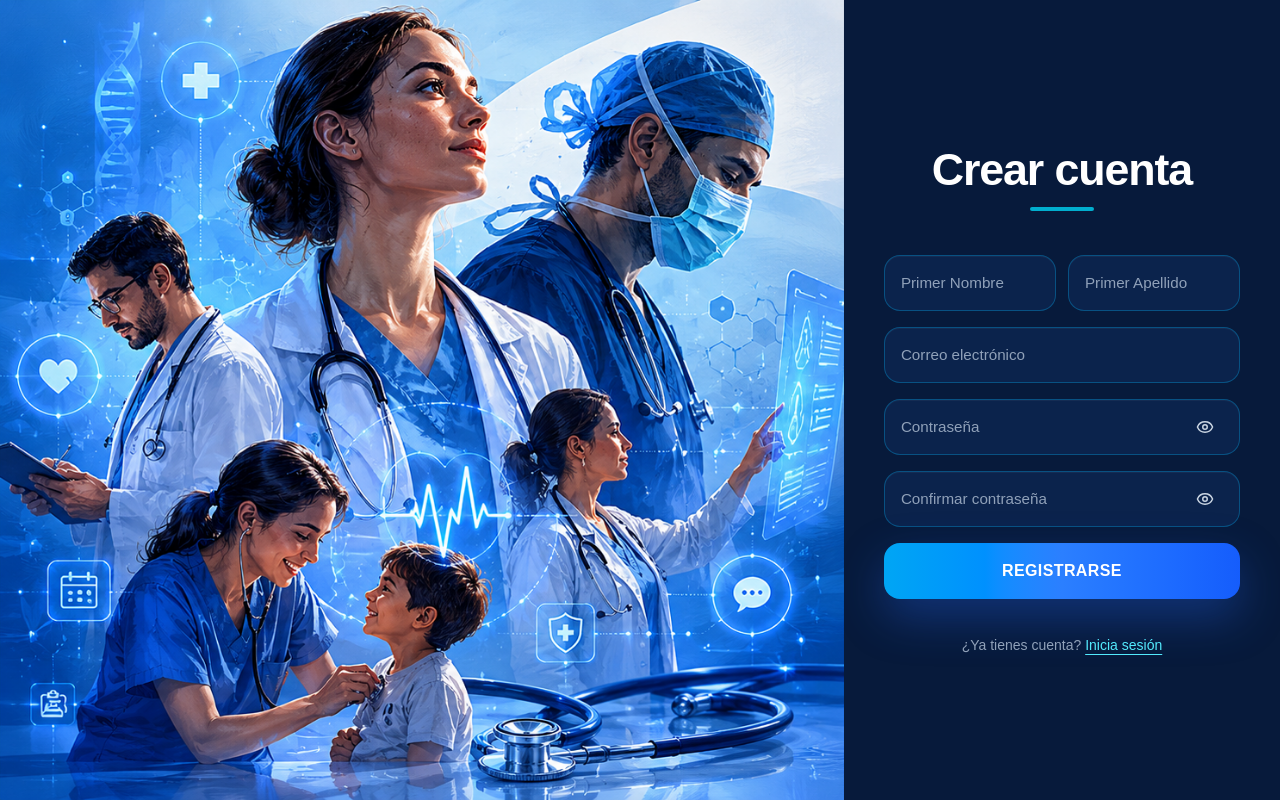
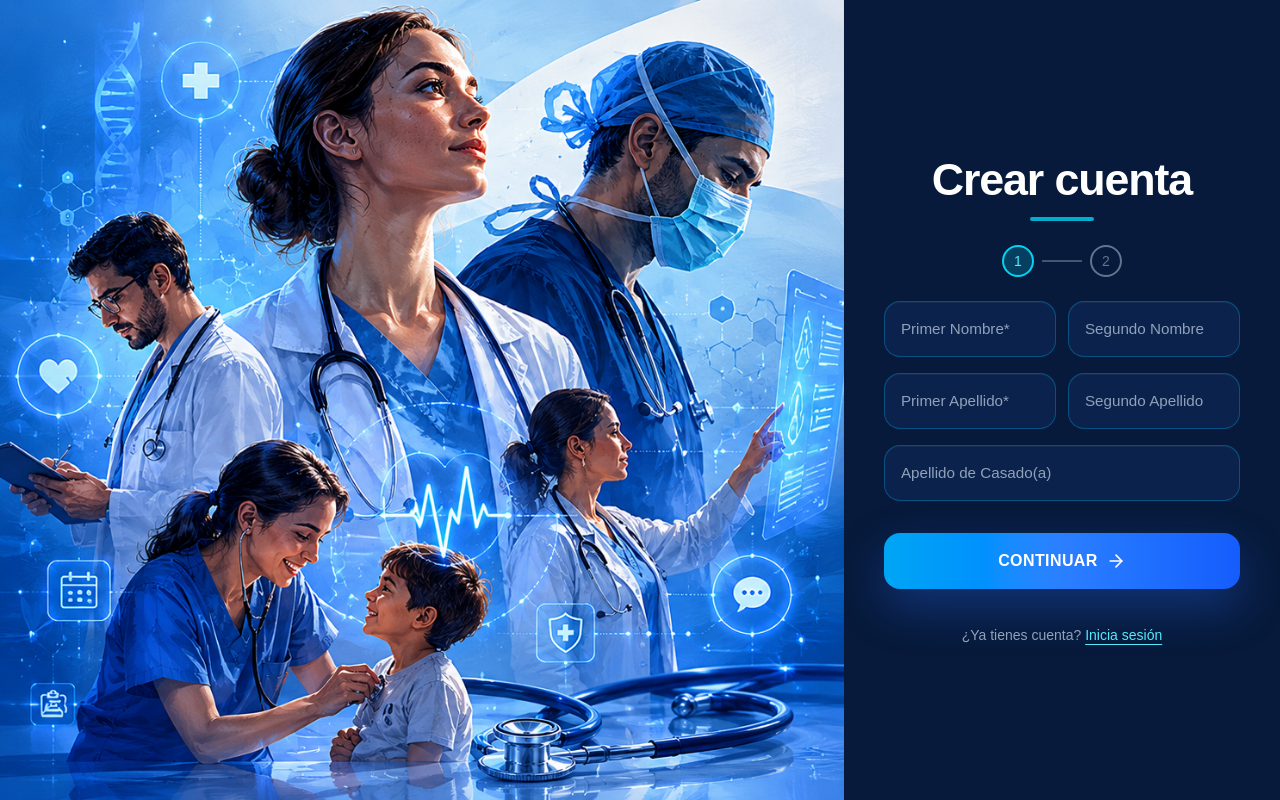
Before and after one commit to AlejandroIngenieria/proyecto_neoclinica, a Next.js app: page /register in a window 1280 px wide. Built offline with nearby package versions, Linux system fonts and the light colour scheme.

Commit message:
Actualizacion de inputs, recuperacion de contraseña y registro

```diff
--- a/app/(auth)/register/page.tsx
+++ b/app/(auth)/register/page.tsx
@@ -4,25 +4,64 @@ import { zodResolver } from '@hookform/resolvers/zod';
 import Image from 'next/image';
 import Link from 'next/link';
 import { useRouter } from 'next/navigation';
-import { signIn } from 'next-auth/react';
 import { useState } from 'react';
 import { useForm } from 'react-hook-form';
-import { Eye, EyeOff, Loader2 } from 'lucide-react';
+import { Eye, EyeOff, Loader2, CheckCircle2, Circle, ArrowRight, ArrowLeft } from 'lucide-react';
+import Swal from 'sweetalert2';
 import { registerSchema, type RegisterFormValues } from '../../../lib/validations/auth';
 
 export default function RegisterPage() {
   const router = useRouter();
+  const [step, setStep] = useState(1);
   const [showPassword, setShowPassword] = useState(false);
   const [showConfirmPassword, setShowConfirmPassword] = useState(false);
+
   const {
     register,
     handleSubmit,
-    formState: { errors, isSubmitting },
+    watch,
+    trigger,
+    formState: { errors, isSubmitting, isValid },
   } = useForm<RegisterFormValues>({
     resolver: zodResolver(registerSchema),
-    defaultValues: { primerNombre: '', primerApellido: '', correo: '', password: '', confirmPassword: '' },
-    mode: 'onTouched',
+    defaultValues: {
+      primerNombre: '',
+      segundoNombre: '',
+      primerApellido: '',
+      segundoApellido: '',
+      apellidoCasado: '',
+      correo: '',
+      password: '',
+      confirmPassword: ''
+    },
+    mode: 'onChange',
   });
+
+  const watchPassword = watch('password') || '';
+  const hasLength = watchPassword.length >= 8 && watchPassword.length <= 15;
+  const hasUpperCase = /[A-Z]/.test(watchPassword);
+  const hasLowerCase = /[a-z]/.test(watchPassword);
+  const hasSpecialChar = /[%&@\-_]/.test(watchPassword);
+
+  const isPasswordValid = hasLength && hasUpperCase && hasLowerCase && hasSpecialChar;
+
+  const handleNextStep = async () => {
+    // Validar solo los campos del Paso 1 antes de continuar
+    const isStep1Valid = await trigger([
+      'primerNombre',
+      'segundoNombre',
+      'primerApellido',
+      'segundoApellido',
+      'apellidoCasado'
+    ]);
+    if (isStep1Valid) {
+      setStep(2);
+    }
+  };
+
+  const handlePrevStep = () => {
+    setStep(1);
+  };
 
   const onSubmit = async (values: RegisterFormValues) => {
     try {
@@ -31,7 +70,15 @@ export default function RegisterPage() {
         headers: {
           'Content-Type': 'application/json',
         },
-        body: JSON.stringify(values),
+        body: JSON.stringify({
+           correo: values.correo,
+           password: values.password,
+           primerNombre: values.primerNombre,
+           segundoNombre: values.segundoNombre || '',
+           primerApellido: values.primerApellido,
+           segundoApellido: values.segundoApellido || '',
+           apellidoCasado: values.apellidoCasado || ''
+        }),
       });
 
       const contentType = response.headers.get('content-type') ?? '';
@@ -46,20 +93,22 @@ export default function RegisterPage() {
         throw new Error(errorMessage);
       }
 
-      const loginResult = await signIn('credentials', {
-        redirect: false,
-        correo: values.correo,
-        password: values.password,
+      await Swal.fire({
+        title: '¡Registro exitoso!',
+        text: 'Tu cuenta ha sido creada correctamente.',
+        icon: 'success',
+        confirmButtonColor: '#0ea5e9'
       });
 
-      if (loginResult?.error || !loginResult?.ok) {
-        throw new Error('El usuario se registró, pero no se pudo iniciar sesión automáticamente.');
-      }
-
-      router.replace('/dashboard');
+      router.replace('/login');
     } catch (err: unknown) {
       const message = err instanceof Error ? err.message : 'Error al registrar.';
-      alert(message);
+      Swal.fire({
+        title: 'Error',
+        text: message,
+        icon: 'error',
+        confirmButtonColor: '#ef4444'
+      });
     }
   };
 
@@ -89,32 +138,86 @@ export default function RegisterPage() {
             </div>
 
             <div className="w-full bg-[#071a3b]">
-              <form onSubmit={handleSubmit(onSubmit)} className="mx-auto mt-4 w-full max-w-108 space-y-3 sm:mt-5 sm:space-y-4" noValidate>
+
+              {/* Stepper Indicator */}
+              <div className="mx-auto mb-6 flex w-full max-w-108 items-center justify-center gap-2 text-sm font-medium">
+                <div className={`flex h-8 w-8 items-center justify-center rounded-full border-2 ${step >= 1 ? 'border-cyan-400 bg-cyan-400/20 text-cyan-300' : 'border-slate-500 text-slate-500'}`}>
+                  1
+                </div>
+                <div className={`h-0.5 w-10 ${step === 2 ? 'bg-cyan-400' : 'bg-slate-600'}`}></div>
+                <div className={`flex h-8 w-8 items-center justify-center rounded-full border-2 ${step === 2 ? 'border-cyan-400 bg-cyan-400/20 text-cyan-300' : 'border-slate-500 text-slate-500'}`}>
+                  2
+                </div>
+              </div>
+
+              <form onSubmit={handleSubmit(onSubmit)} className="mx-auto w-full max-w-108 space-y-3 sm:space-y-4" noValidate>
+
+                {/* ---------------- PASO 1 ---------------- */}
+                <div className={step === 1 ? 'block space-y-3 sm:space-y-4 animate-in fade-in duration-300' : 'hidden'}>
+                  {/* Nombres */}
                   <div className="flex gap-3">
                     <div className="flex-1">
                       <label className="sr-only">Primer Nombre</label>
                       <div className="flex h-14 items-center gap-3 rounded-2xl border border-sky-400/30 bg-[#0b234c] px-4 shadow-[inset_0_1px_0_rgba(255,255,255,0.04)]">
-                      <input {...register('primerNombre')} disabled={isSubmitting} placeholder="Primer Nombre" className="h-full w-full min-w-0 bg-transparent text-sm text-white outline-none placeholder:text-slate-400 disabled:cursor-not-allowed disabled:opacity-70 sm:text-[0.95rem]" />
+                        <input {...register('primerNombre')} disabled={isSubmitting} placeholder="Primer Nombre*" className="autofill-fix h-full w-full min-w-0 bg-transparent text-sm text-white outline-none placeholder:text-slate-400 disabled:cursor-not-allowed disabled:opacity-70 sm:text-[0.95rem]" />
                       </div>
                       {errors.primerNombre ? <p className="mt-2 text-sm text-rose-300">{errors.primerNombre.message}</p> : null}
                     </div>
                     <div className="flex-1">
+                      <label className="sr-only">Segundo Nombre</label>
+                      <div className="flex h-14 items-center gap-3 rounded-2xl border border-sky-400/30 bg-[#0b234c] px-4 shadow-[inset_0_1px_0_rgba(255,255,255,0.04)]">
+                        <input {...register('segundoNombre')} disabled={isSubmitting} placeholder="Segundo Nombre" className="autofill-fix h-full w-full min-w-0 bg-transparent text-sm text-white outline-none placeholder:text-slate-400 disabled:cursor-not-allowed disabled:opacity-70 sm:text-[0.95rem]" />
+                      </div>
+                    </div>
+                  </div>
+
+                  {/* Apellidos */}
+                  <div className="flex gap-3">
+                    <div className="flex-1">
                       <label className="sr-only">Primer Apellido</label>
                       <div className="flex h-14 items-center gap-3 rounded-2xl border border-sky-400/30 bg-[#0b234c] px-4 shadow-[inset_0_1px_0_rgba(255,255,255,0.04)]">
-                      <input {...register('primerApellido')} disabled={isSubmitting} placeholder="Primer Apellido" className="h-full w-full min-w-0 bg-transparent text-sm text-white outline-none placeholder:text-slate-400 disabled:cursor-not-allowed disabled:opacity-70 sm:text-[0.95rem]" />
+                        <input {...register('primerApellido')} disabled={isSubmitting} placeholder="Primer Apellido*" className="autofill-fix h-full w-full min-w-0 bg-transparent text-sm text-white outline-none placeholder:text-slate-400 disabled:cursor-not-allowed disabled:opacity-70 sm:text-[0.95rem]" />
                       </div>
                       {errors.primerApellido ? <p className="mt-2 text-sm text-rose-300">{errors.primerApellido.message}</p> : null}
                     </div>
+                    <div className="flex-1">
+                      <label className="sr-only">Segundo Apellido</label>
+                      <div className="flex h-14 items-center gap-3 rounded-2xl border border-sky-400/30 bg-[#0b234c] px-4 shadow-[inset_0_1px_0_rgba(255,255,255,0.04)]">
+                        <input {...register('segundoApellido')} disabled={isSubmitting} placeholder="Segundo Apellido" className="autofill-fix h-full w-full min-w-0 bg-transparent text-sm text-white outline-none placeholder:text-slate-400 disabled:cursor-not-allowed disabled:opacity-70 sm:text-[0.95rem]" />
+                      </div>
+                    </div>
                   </div>
 
+                  {/* Apellido Casado */}
+                  <div>
+                    <label className="sr-only">Apellido de Casado(a)</label>
+                    <div className="flex h-14 items-center gap-3 rounded-2xl border border-sky-400/30 bg-[#0b234c] px-4 shadow-[inset_0_1px_0_rgba(255,255,255,0.04)]">
+                      <input {...register('apellidoCasado')} disabled={isSubmitting} placeholder="Apellido de Casado(a)" className="autofill-fix h-full w-full min-w-0 bg-transparent text-sm text-white outline-none placeholder:text-slate-400 disabled:cursor-not-allowed disabled:opacity-70 sm:text-[0.95rem]" />
+                    </div>
+                  </div>
+
+                  <button
+                    type="button"
+                    onClick={handleNextStep}
+                    className="mt-4 inline-flex h-13 w-full items-center justify-center gap-2 rounded-2xl bg-linear-to-r from-sky-500 via-blue-500 to-blue-600 py-3 font-bold uppercase tracking-wide text-white shadow-[0_18px_45px_rgba(37,99,235,0.35)] transition hover:brightness-110 sm:h-14"
+                  >
+                    Continuar
+                    <ArrowRight className="h-5 w-5" />
+                  </button>
+                </div>
+
+                {/* ---------------- PASO 2 ---------------- */}
+                <div className={step === 2 ? 'block space-y-3 sm:space-y-4 animate-in fade-in duration-300' : 'hidden'}>
+                  {/* Correo */}
                   <div>
                     <label className="sr-only">Correo</label>
                     <div className="flex h-14 items-center gap-3 rounded-2xl border border-sky-400/30 bg-[#0b234c] px-4 shadow-[inset_0_1px_0_rgba(255,255,255,0.04)]">
-                    <input {...register('correo')} disabled={isSubmitting} placeholder="Correo electrónico" className="h-full w-full min-w-0 bg-transparent text-sm text-white outline-none placeholder:text-slate-400 disabled:cursor-not-allowed disabled:opacity-70 sm:text-[0.95rem]" />
+                      <input {...register('correo')} disabled={isSubmitting} placeholder="Correo electrónico*" className="autofill-fix h-full w-full min-w-0 bg-transparent text-sm text-white outline-none placeholder:text-slate-400 disabled:cursor-not-allowed disabled:opacity-70 sm:text-[0.95rem]" />
                     </div>
                     {errors.correo ? <p className="mt-2 text-sm text-rose-300">{errors.correo.message}</p> : null}
                   </div>
 
+                  {/* Contraseña */}
                   <div>
                     <label className="sr-only">Contraseña</label>
                     <div className="flex h-14 items-center gap-3 rounded-2xl border border-sky-400/30 bg-[#0b234c] px-4 shadow-[inset_0_1px_0_rgba(255,255,255,0.04)] transition focus-within:border-sky-300/70 focus-within:ring-2 focus-within:ring-sky-400/25">
@@ -122,8 +225,8 @@ export default function RegisterPage() {
                         type={showPassword ? 'text' : 'password'}
                         {...register('password')}
                         disabled={isSubmitting}
-                      placeholder="Contraseña"
-                      className="h-full w-full min-w-0 bg-transparent text-sm text-white outline-none placeholder:text-slate-400 disabled:cursor-not-allowed disabled:opacity-70 sm:text-[0.95rem]"
+                        placeholder="Contraseña*"
+                        className="autofill-fix h-full w-full min-w-0 bg-transparent text-sm text-white outline-none placeholder:text-slate-400 disabled:cursor-not-allowed disabled:opacity-70 sm:text-[0.95rem]"
                       />
                       <button
                         type="button"
@@ -134,9 +237,32 @@ export default function RegisterPage() {
                         {showPassword ? <EyeOff className="h-4.5 w-4.5" /> : <Eye className="h-4.5 w-4.5" />}
                       </button>
                     </div>
-                  {errors.password ? <p className="mt-2 text-sm text-rose-300">{errors.password.message}</p> : null}
+                    {/* Requisitos de Contraseña */}
+                    <div className="mt-3 rounded-xl bg-[#0b234c]/50 p-3 text-sm">
+                      <p className="mb-2 font-medium text-slate-300">La contraseña debe contener:</p>
+                      <ul className="space-y-1.5">
+                        <li className={`flex items-center gap-2 ${hasLength ? 'text-emerald-400' : 'text-slate-400'}`}>
+                          {hasLength ? <CheckCircle2 className="h-4 w-4" /> : <Circle className="h-4 w-4" />}
+                          Entre 8 y 15 caracteres
+                        </li>
+                        <li className={`flex items-center gap-2 ${hasUpperCase ? 'text-emerald-400' : 'text-slate-400'}`}>
+                          {hasUpperCase ? <CheckCircle2 className="h-4 w-4" /> : <Circle className="h-4 w-4" />}
+                          Al menos una mayúscula
+                        </li>
+                        <li className={`flex items-center gap-2 ${hasLowerCase ? 'text-emerald-400' : 'text-slate-400'}`}>
+                          {hasLowerCase ? <CheckCircle2 className="h-4 w-4" /> : <Circle className="h-4 w-4" />}
+                          Al menos una minúscula
+                        </li>
+                        <li className={`flex items-center gap-2 ${hasSpecialChar ? 'text-emerald-400' : 'text-slate-400'}`}>
+                          {hasSpecialChar ? <CheckCircle2 className="h-4 w-4" /> : <Circle className="h-4 w-4" />}
+                          Un símbolo (%, &, @, -, _)
+                        </li>
+                      </ul>
+                    </div>
+                    {errors.password && watchPassword.length === 0 ? <p className="mt-2 text-sm text-rose-300">{errors.password.message}</p> : null}
                   </div>
 
+                  {/* Confirmar Contraseña */}
                   <div>
                     <label className="sr-only">Confirmar contraseña</label>
                     <div className="flex h-14 items-center gap-3 rounded-2xl border border-sky-400/30 bg-[#0b234c] px-4 shadow-[inset_0_1px_0_rgba(255,255,255,0.04)] transition focus-within:border-sky-300/70 focus-within:ring-2 focus-within:ring-sky-400/25">
@@ -144,8 +270,8 @@ export default function RegisterPage() {
                         type={showConfirmPassword ? 'text' : 'password'}
                         {...register('confirmPassword')}
                         disabled={isSubmitting}
-                      placeholder="Confirmar contraseña"
-                      className="h-full w-full min-w-0 bg-transparent text-sm text-white outline-none placeholder:text-slate-400 disabled:cursor-not-allowed disabled:opacity-70 sm:text-[0.95rem]"
+                        placeholder="Confirmar contraseña*"
+                        className="autofill-fix h-full w-full min-w-0 bg-transparent text-sm text-white outline-none placeholder:text-slate-400 disabled:cursor-not-allowed disabled:opacity-70 sm:text-[0.95rem]"
                       />
                       <button
                         type="button"
@@ -159,7 +285,21 @@ export default function RegisterPage() {
                     {errors.confirmPassword ? <p className="mt-2 text-sm text-rose-300">{errors.confirmPassword.message}</p> : null}
                   </div>
 
-                <button type="submit" disabled={isSubmitting} className="inline-flex h-13 w-full items-center justify-center rounded-2xl bg-linear-to-r from-sky-500 via-blue-500 to-blue-600 py-3 font-bold uppercase tracking-wide text-white shadow-[0_18px_45px_rgba(37,99,235,0.35)] transition hover:brightness-110 disabled:cursor-not-allowed disabled:opacity-70 sm:h-14">
+                  <div className="mt-6 flex flex-col gap-3 sm:flex-row">
+                    <button
+                      type="button"
+                      onClick={handlePrevStep}
+                      className="inline-flex h-13 flex-1 items-center justify-center gap-2 rounded-2xl border border-slate-600 bg-transparent py-3 font-bold uppercase tracking-wide text-slate-300 transition hover:bg-white/5 hover:text-white sm:h-14"
+                    >
+                      <ArrowLeft className="h-5 w-5" />
+                      Atrás
+                    </button>
+
+                    <button
+                      type="submit"
+                      disabled={isSubmitting || !isValid || !isPasswordValid}
+                      className="inline-flex h-13 flex-[2] items-center justify-center rounded-2xl bg-linear-to-r from-sky-500 via-blue-500 to-blue-600 py-3 font-bold uppercase tracking-wide text-white shadow-[0_18px_45px_rgba(37,99,235,0.35)] transition hover:brightness-110 disabled:cursor-not-allowed disabled:opacity-70 sm:h-14"
+                    >
                       {isSubmitting ? (
                         <span className="inline-flex items-center gap-2">
                           <Loader2 className="h-4 w-4 animate-spin" />
@@ -169,6 +309,8 @@ export default function RegisterPage() {
                         'Registrarse'
                       )}
                     </button>
+                  </div>
+                </div>
 
                 <p className="pt-2 text-center text-sm text-slate-400 md:hidden">
                   ¿Ya tienes cuenta?{' '}
--- a/app/globals.css
+++ b/app/globals.css
@@ -126,3 +126,12 @@ body {
   background: #334155;
   border-radius: 8px;
 }
+
+/* Fix Chrome autofill background */
+.autofill-fix:-webkit-autofill,
+.autofill-fix:-webkit-autofill:hover,
+.autofill-fix:-webkit-autofill:focus,
+.autofill-fix:-webkit-autofill:active {
+    -webkit-box-shadow: 0 0 0px 1000px #0b234c inset !important;
+    -webkit-text-fill-color: white !important;
+}
```
Also changed, not shown: app/(auth)/page.tsx (+7 -7 lines), lib/validations/auth.ts (+8 -5 lines). Lines whose indentation alone changed are shown as unchanged.
